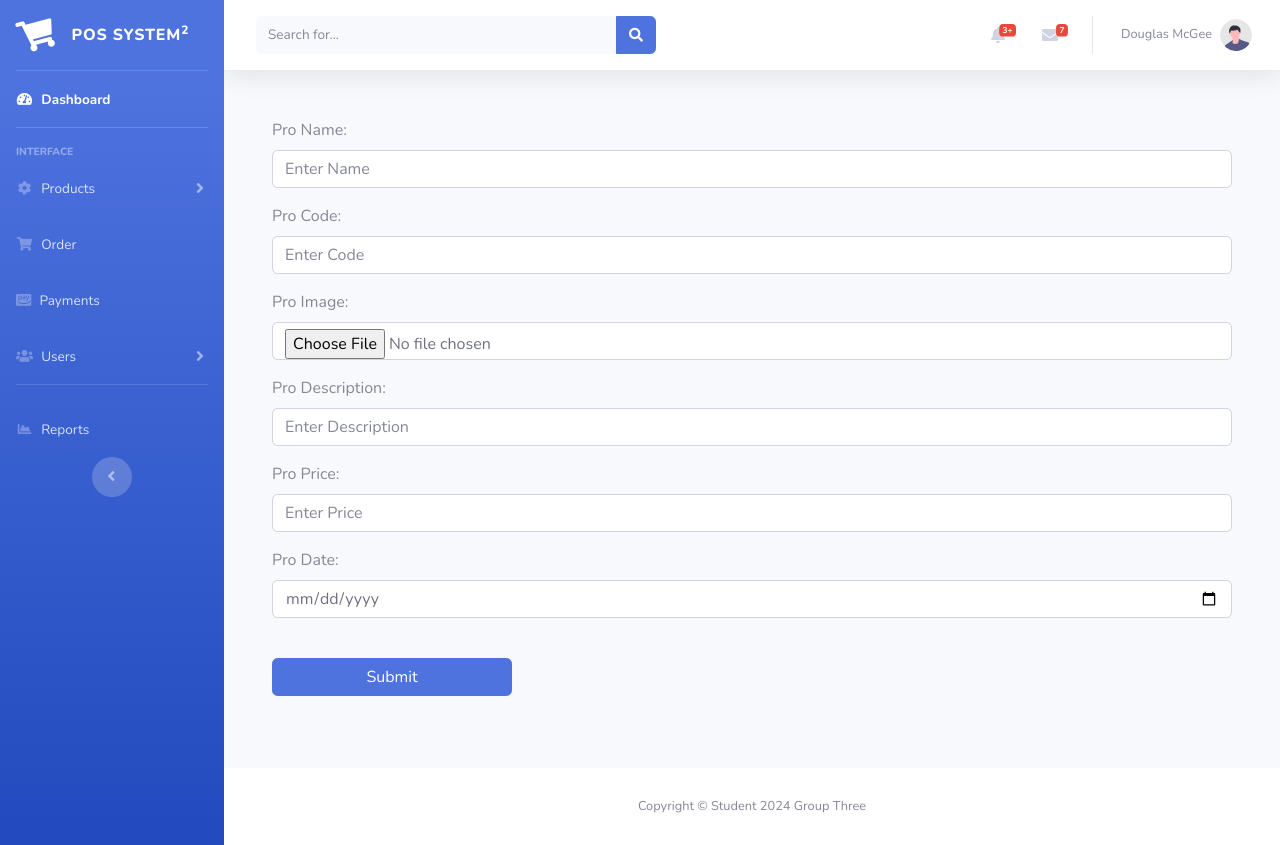
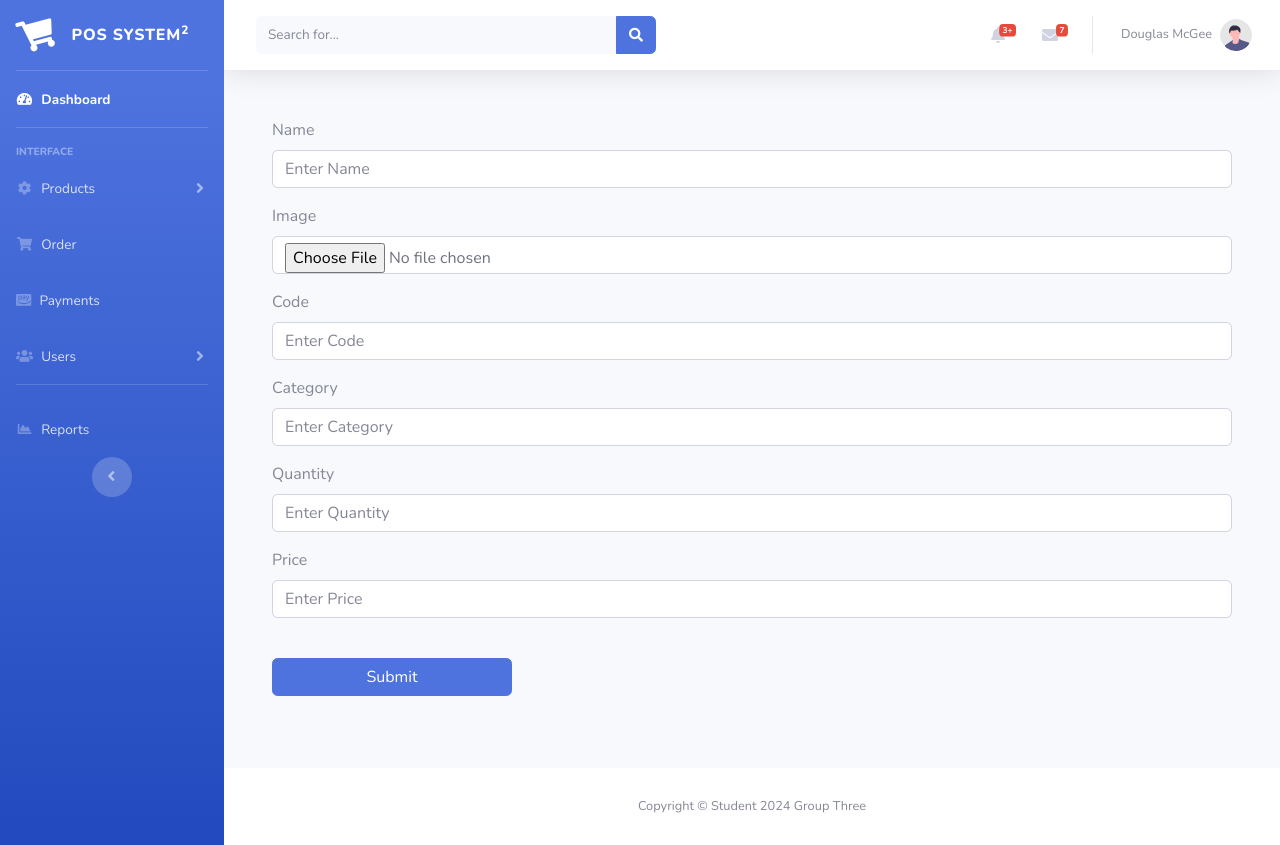
Before and after one commit to naydany/G3-POS-SYSTEM, a PHP site: page /form_create_pro in a window 1280 px wide. Run offline with PHP 8.4, Linux system fonts and the light colour scheme; some libraries are stand-ins or nearby versions.

Commit message:
[feat] create product into database POS-30

```diff
--- a/router.php
+++ b/router.php
@@ -11,7 +11,6 @@ $routes = [
     '/create_form_cate' => 'controllers/categories/form_category.controller.php',
     '/payments' => 'controllers/payments/payment.controller.php',
     '/staffs' => 'controllers/staffs/staff.controller.php',
-
     '/form_create_pro' => 'controllers/items/create_item.controller.php',
 
 
--- a/views/items/form_create_product_view.php
+++ b/views/items/form_create_product_view.php
@@ -1,33 +1,31 @@
 <div class="m-5 d-flex justify-content-center flex-column">
     <form action="../../controllers/items/create.controller.php" method="post" ">
         <div class=" form-group">
-        <label for="pro_name">Pro Name:</label>
-        <input type="text" class="form-control" placeholder="Enter Name" name="pro_name">
+        <label for="pro_name">Name</label>
+        <input type="text" class="form-control" placeholder="Enter Name" name="name">
 </div>
 <div class="form-group">
-    <label>Pro Code:</label>
-    <input type="number" class="form-control" placeholder="Enter Code" name="pro_code">
+    <label>Image</label>
+    <input type="file" class="form-control" placeholder="Insert Image" name="image">
 </div>
 <div class="form-group">
-    <label>Pro Image:</label>
-    <input type="file" class="form-control" placeholder="Insert Image" name="pro_image">
+    <label>Code</label>
+    <input type="number" class="form-control" placeholder="Enter Code" name="code">
+</div>
+<div class="form-group">
+    <label>Category</label>
+    <input type="text" class="form-control" placeholder="Enter Category" name="cate">
 </div>
 
 <div class="form-group">
-    <label>Pro Description:</label>
-    <input type="text" class="form-control" placeholder="Enter Description" name="pro_desc">
+    <label>Quantity</label>
+    <input type="number" class="form-control" placeholder="Enter Quantity" name="quantity">
 </div>
 <div class="form-group">
-    <label>Pro Price:</label>
-    <input type="text" class="form-control" placeholder="Enter Price" name="pro_price">
-</div>
-<div class="form-group">
-    <label>Pro Date:</label>
-    <input type="date" class="form-control" placeholder="Set Date" name="pro_date">
+    <label>Price</label>
+    <input type="text" class="form-control" placeholder="Enter Price" name="price">
 </div>
 
 <button type="submit" class="btn btn-primary w-25 mx-auto m-4">Submit</button>
 </form>
-
-
 </div>
```
Also changed, not shown: controllers/items/create.controller.php (+7 -7 lines), models/item.model.php (+10 -12 lines), views/items/item.view.php (+21 -21 lines).
